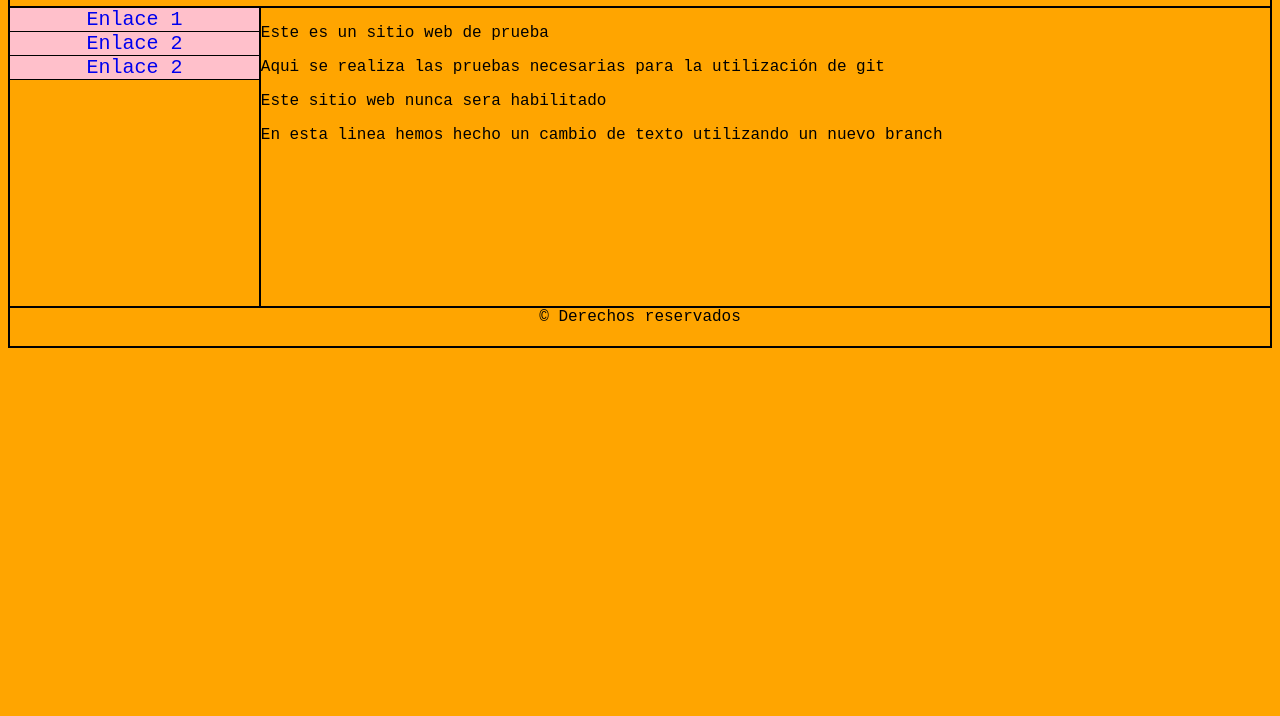
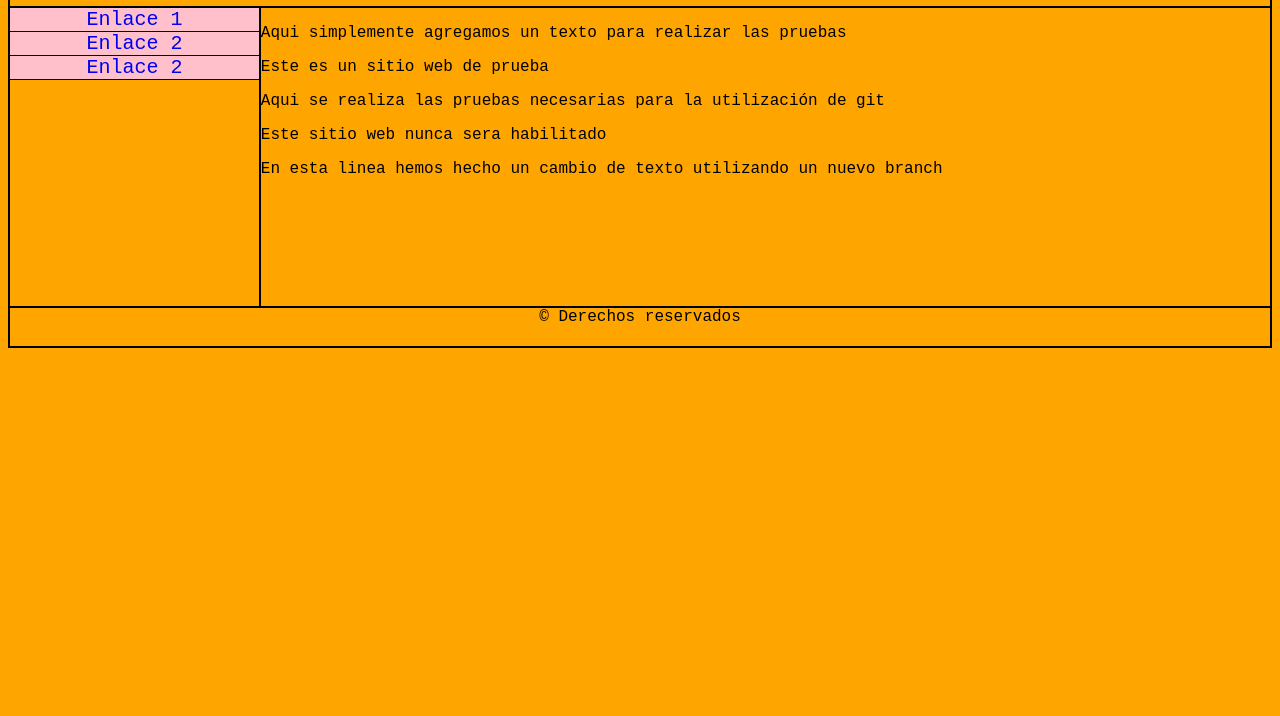
Before and after one commit to oiab94/PruebaGIT, a plain HTML site: page PaginaCliente/index.html in a window 1280 px wide. Shown: the part 84-800 px from the top of the page. Drawn offline with Linux system fonts and the light colour scheme.

Commit message:
HTML: Agregamos un texto superior en informacion

```diff
--- a/PaginaCliente/index.html
+++ b/PaginaCliente/index.html
@@ -19,7 +19,8 @@
 			</ul>
 		</div>
 		<div class="informacion">
-			<p>Este es un sitio web de prueba</p>
+			<p>Aqui simplemente agregamos un texto para realizar las pruebas</p>
+      <p>Este es un sitio web de prueba</p>
 			<p>Aqui se realiza las pruebas necesarias para la utilización de git</p>
 			<p>Este sitio web nunca sera habilitado</p>
       <p>En esta linea hemos hecho un cambio de texto utilizando un nuevo branch</p>
```
